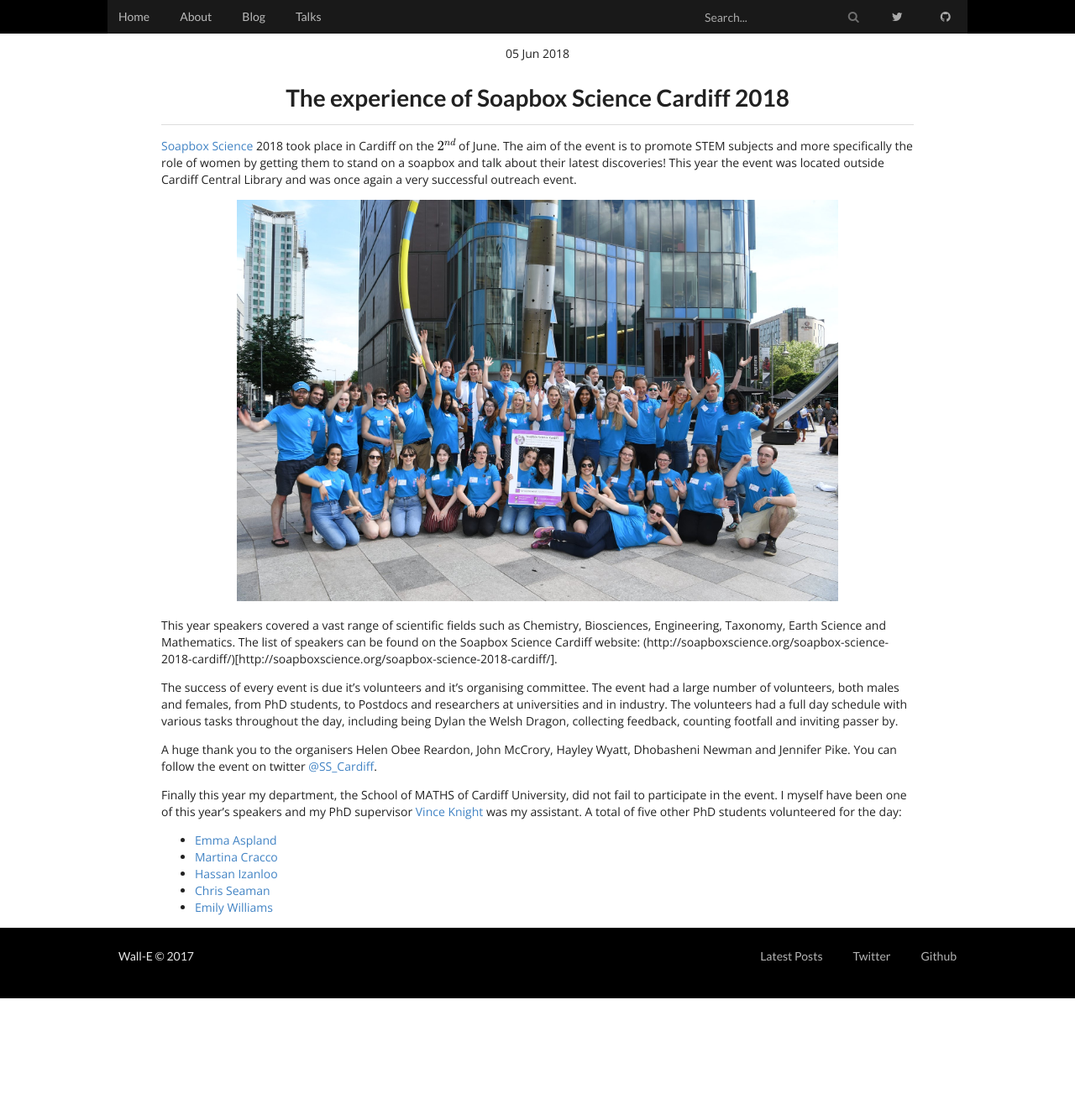
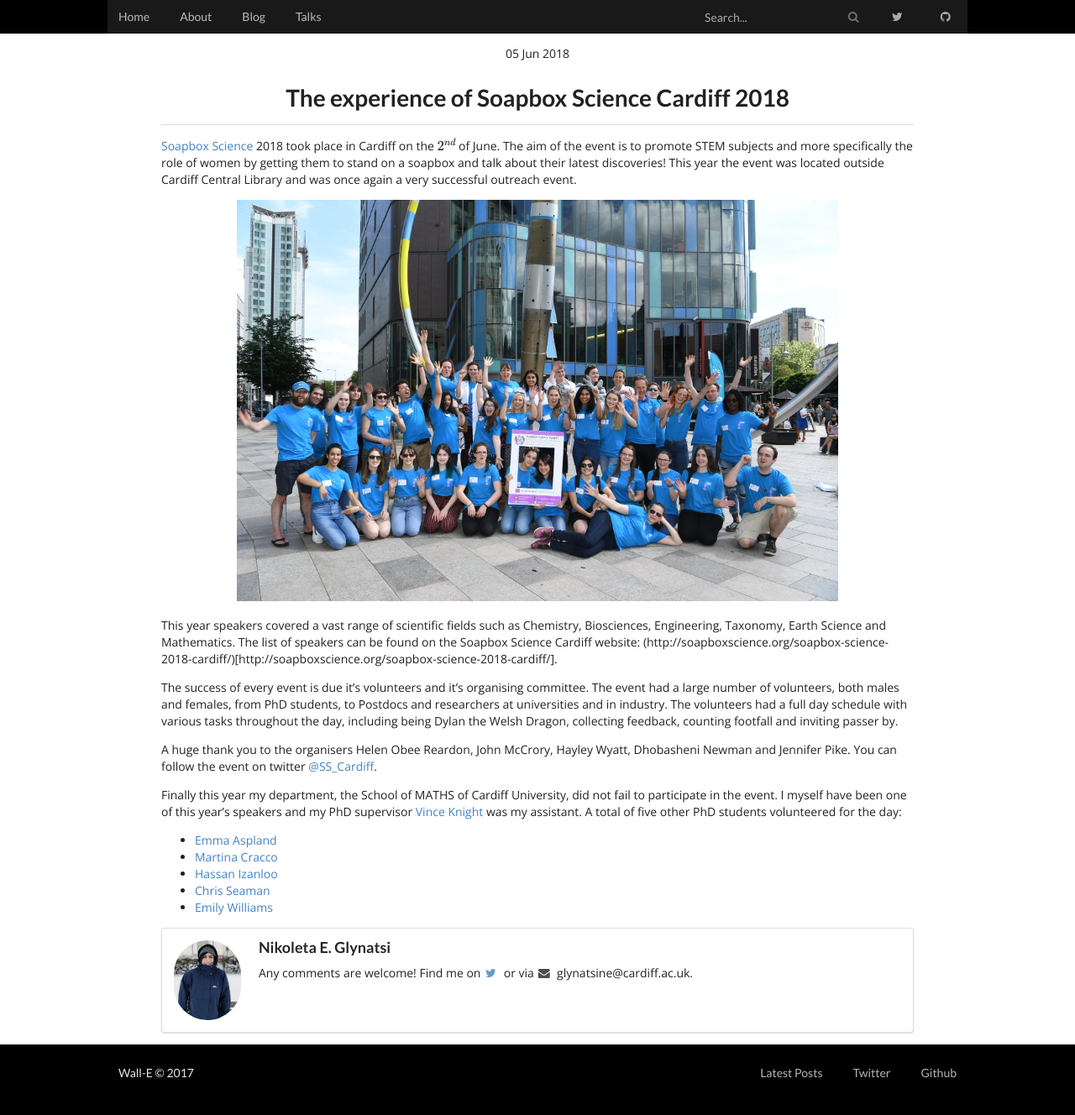
Before and after one commit to Nikoleta-v3/Nikoleta-v3.github.io, a Jekyll site: the page built from _posts/2018-06-03-soapbox-science-feedback.md, in a window 1280 px wide. Shown: the whole page at 84% size. Built offline with Jekyll 4.4.1, drawn with Linux system fonts in a browser that asks for light colours; formulas are drawn with MathJax 3; before the commit the page ends 1189 px from its top, so only the background shows below that.

Commit message:
add author card at the end of each blog post

```diff
--- a/_includes/author.html
+++ b/_includes/author.html
@@ -6,9 +6,11 @@
                 <img src="/assets/img/profile.jpg">
             </a>
             <div class="content">
-                <a class="header">Nikoleta E. Glynatsi</a>
+                <a class="header" href="https://nikoleta-v3.github.io/">Nikoleta E. Glynatsi</a>
                 <div class="description">
-                    <p>PhD student at School of Mathematics, Cardiff University.</p>
+                    <p>Any comments are welcome! Find me on <a class="item" href="https://twitter.com/NikoletaGlyn">
+                    <i class="twitter link icon"></i></a>
+                    or via <i class="mail link icon"></i></a> glynatsine@cardiff.ac.uk.</p>
                 </div>
             </div>
         </div>
--- a/_layouts/post.html
+++ b/_layouts/post.html
@@ -19,4 +19,5 @@ layout: default
     <div class="ui divider"></div>
     {{ content }}
     {% include mathjax.html %}
+    {% include author.html %}
 </div>
```
